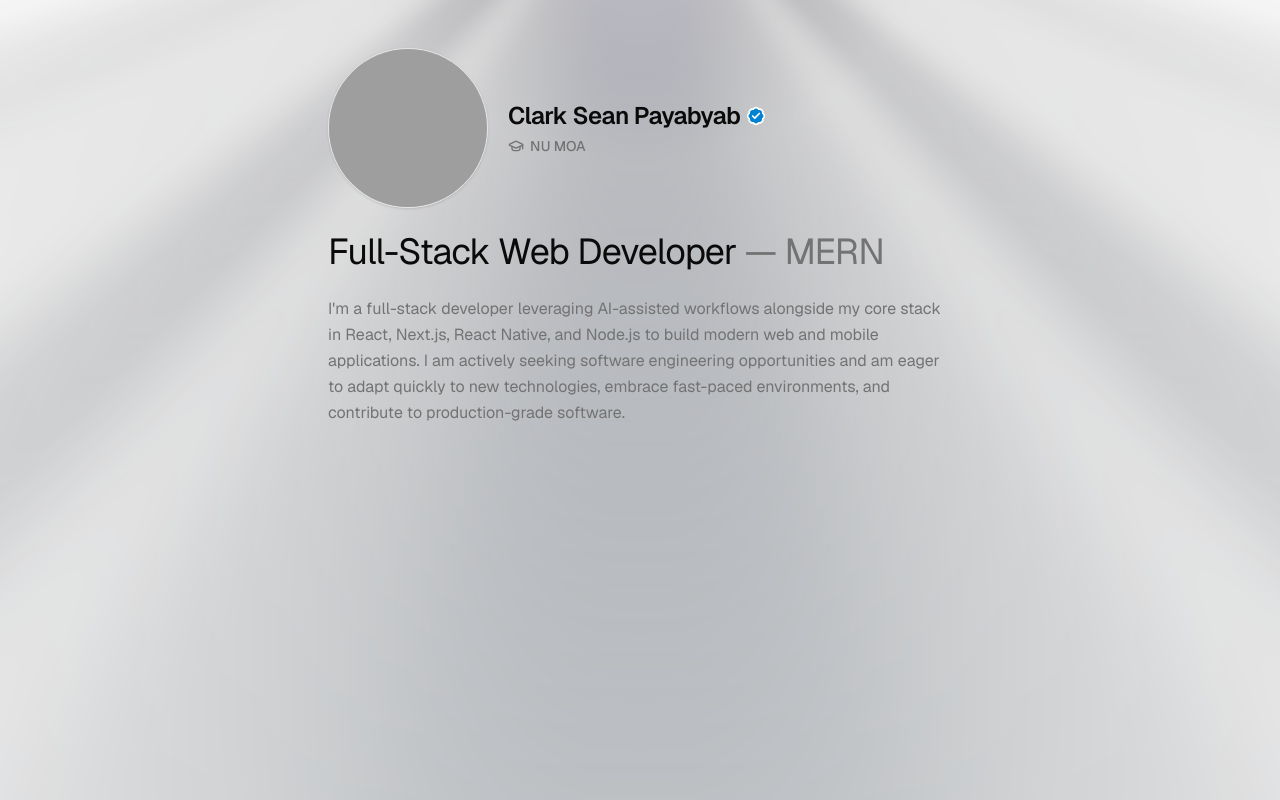
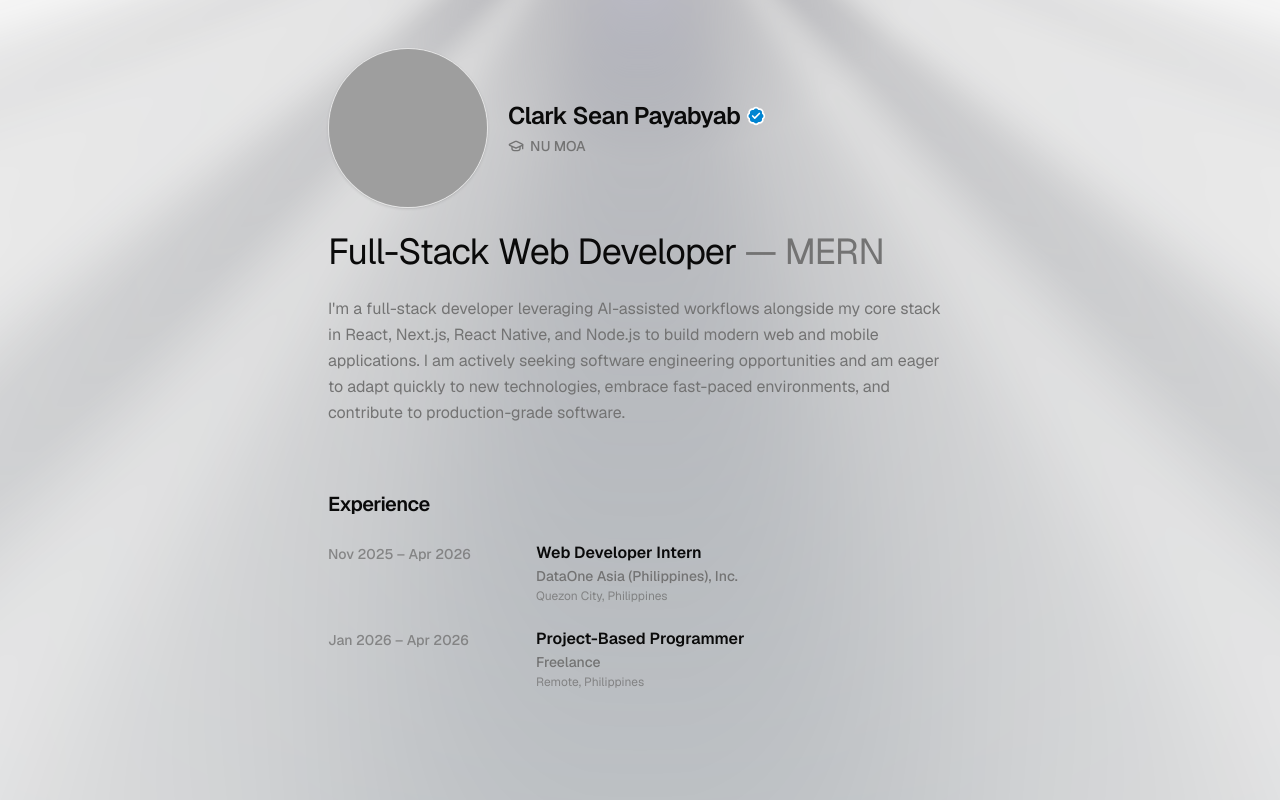
Before and after one commit to noxcsp/portfolio, a Next.js app: page / in a window 1280 px wide. Built offline with nearby package versions, Linux system fonts and the light colour scheme; grey boxes are pictures that could not be loaded.

Commit message:
feat: add experience section in home page with custom card component and data constants

```diff
--- a/app/page.tsx
+++ b/app/page.tsx
@@ -1,6 +1,6 @@
 import LightRays from "@/components/LightRays"
 import Hero from "@/components/sections/hero"
-import { Button } from "@/components/ui/button"
+import Experience from "@/components/sections/experience"
 
 export default function Page() {
   return (
@@ -21,6 +21,7 @@ export default function Page() {
       />
       <main className="relative z-10 mx-auto flex w-full max-w-2xl min-w-0 flex-col gap-4 p-4 text-sm leading-loose sm:p-6">
         <Hero />
+        <Experience />
       </main>
     </div>
   )
--- /dev/null
+++ b/components/experienceCard.tsx
@@ -0,0 +1,35 @@
+import type { ExperienceItem } from "@/constants/experience"
+
+interface ExperienceCardProps {
+  experience: ExperienceItem
+}
+
+export default function ExperienceCard({ experience }: ExperienceCardProps) {
+  const { position, company, location, duration } = experience
+
+  return (
+    <div className="items-start gap-1 sm:gap-12 text-sm sm:grid sm:grid-cols-[160px_1fr]">
+      {/* Left Column: Duration (Fixed column width) */}
+      <div className="pt-0.5 text-left text-xs font-medium text-muted-foreground/80 sm:text-sm">
+        {duration}
+      </div>
+
+      {/* Right Column: Details stacked in 3 rows */}
+      <div className="flex flex-col gap-0.5">
+        {/* Row 1: Position */}
+        <h3 className="font-semibold text-foreground leading-snug sm:text-base">
+          {position}
+        </h3>
+        {/* Row 2: Company */}
+        <p className="font-medium text-muted-foreground">
+          {company}
+        </p>
+        {/* Row 3: Location */}
+        <p className="text-xs text-muted-foreground/80">
+          {location}
+        </p>
+      </div>
+
+    </div>
+  )
+}
--- /dev/null
+++ b/components/sections/experience.tsx
@@ -0,0 +1,19 @@
+import { EXPERIENCES } from "@/constants/experience"
+import ExperienceCard from "@/components/experienceCard"
+
+export default function Experience() {
+  return (
+    <section className="w-full py-4 sm:py-6">
+      <div className="flex flex-col gap-5 sm:gap-6">
+        <h2 className="text-lg font-semibold tracking-tight text-foreground sm:text-xl">
+          Experience
+        </h2>
+        <div className="flex flex-col gap-6">
+          {EXPERIENCES.map((item) => (
+            <ExperienceCard key={item.id} experience={item} />
+          ))}
+        </div>
+      </div>
+    </section>
+  )
+}
--- a/components/sections/hero.tsx
+++ b/components/sections/hero.tsx
@@ -47,7 +47,7 @@ export default function Hero() {
 
         <div className="text-light space-y-2 text-sm leading-relaxed text-muted-foreground sm:text-base">
           <p>
-            I'm a full-stack developer leveraging AI-assisted workflows
+            I&apos;m a full-stack developer leveraging AI-assisted workflows
             alongside my core stack in React, Next.js, React Native, and Node.js
             to build modern web and mobile applications. I am actively seeking
             software engineering opportunities and am eager to adapt quickly to
--- /dev/null
+++ b/constants/experience.ts
@@ -0,0 +1,33 @@
+export interface ExperienceItem {
+  id: string
+  position: string
+  company: string
+  location: string
+  duration: string
+  description?: string[]
+}
+
+export const EXPERIENCES: ExperienceItem[] = [
+  {
+    id: "dataone-asia",
+    position: "Web Developer Intern",
+    company: "DataOne Asia (Philippines), Inc.",
+    location: "Quezon City, Philippines",
+    duration: "Nov 2025 – Apr 2026",
+    description: [
+      "Architected a production-ready company website and custom CMS, increasing internal content update efficiency by developing full-stack dynamic modules from scratch using the MERN stack.",
+      "Accelerated site revamp delivery ahead of schedule, boosting feature implementation velocity and reducing repetitive coding tasks by leveraging AI-assisted development tools (GitHub Copilot).",
+    ],
+  },
+  {
+    id: "freelance-programmer",
+    position: "Project-Based Programmer",
+    company: "Freelance",
+    location: "Remote, Philippines",
+    duration: "Jan 2026 – Apr 2026",
+    description: [
+      "Boosted organic discoverability and platform reach for applications serving 200,000+ users, improving search indexation and user traffic retention by creating dedicated SEO HTML pages, tracking index performance in Google Analytics, and resolving broken links using PostHog analytics.",
+      "Automated end-to-end campaign collaboration workflows, significantly cutting down administrative overhead for email marketing by developing a private Chrome extension powered by Google Apps Script.",
+    ],
+  },
+]
```
